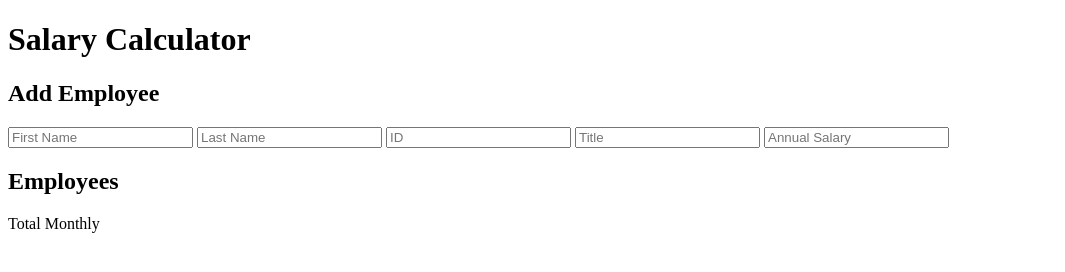
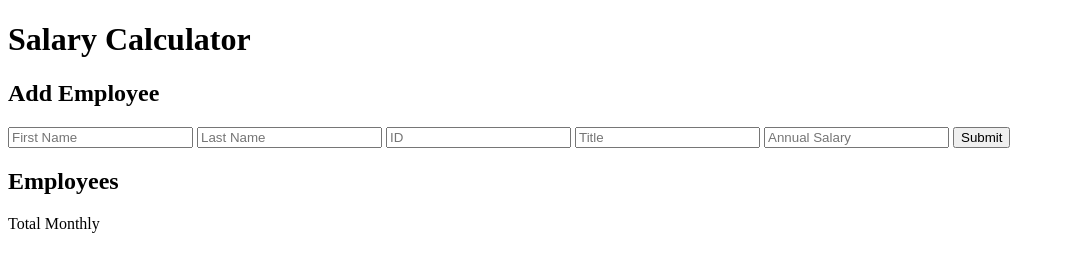
Before and after one commit to ndweir/ndw-weekend-salary-calculator, a website: page index.html in a window 1280 px wide. Shown: the whole page, without its empty margins (0-1065 px from the left). Drawn offline with Linux system fonts and the light colour scheme.

Commit message:
AddedDataTestIdsAsPerInstructions

```diff
--- a/index.html
+++ b/index.html
@@ -39,6 +39,9 @@
         placeholder="Annual Salary"
         type="text"
         >
+        <button data-testid="submitButton">
+          Submit
+        </button>
     </form>
 
     <h2>Employees</h2>
```
